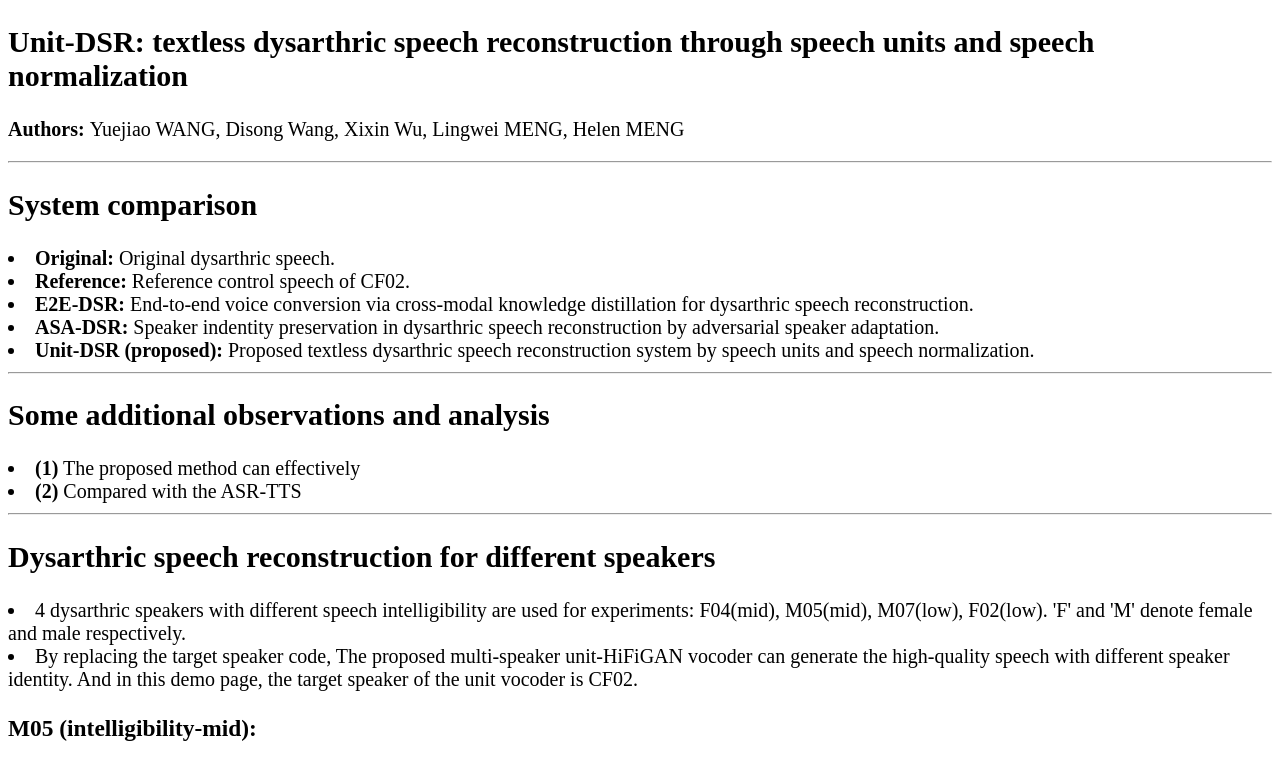
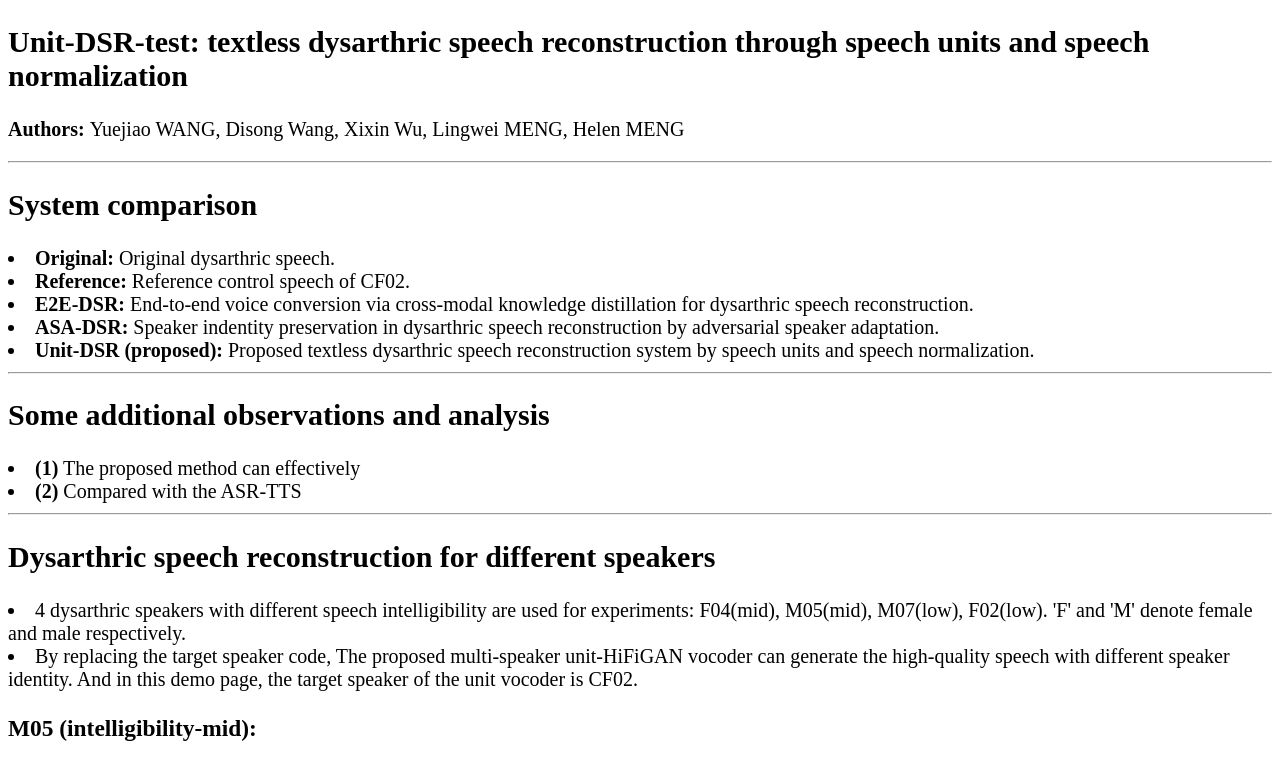
Before and after one commit to wyj1996/Unit-DSR-demo, a plain HTML site: page index.html in a window 1280 px wide. Shown: the top 763 px of the page. Drawn offline with Linux system fonts and the light colour scheme.

Commit message:
test again

```diff
--- a/index.html
+++ b/index.html
@@ -16,7 +16,7 @@ audio {
 </style>
 </head>
 <body>
-    <h2>Unit-DSR: textless dysarthric speech reconstruction through speech units and speech normalization</h2>
+    <h2>Unit-DSR-test: textless dysarthric speech reconstruction through speech units and speech normalization</h2>
     <p><strong>Authors: </strong>Yuejiao WANG, Disong Wang, Xixin Wu, Lingwei MENG, Helen MENG</p>
 
   <hr>
```
